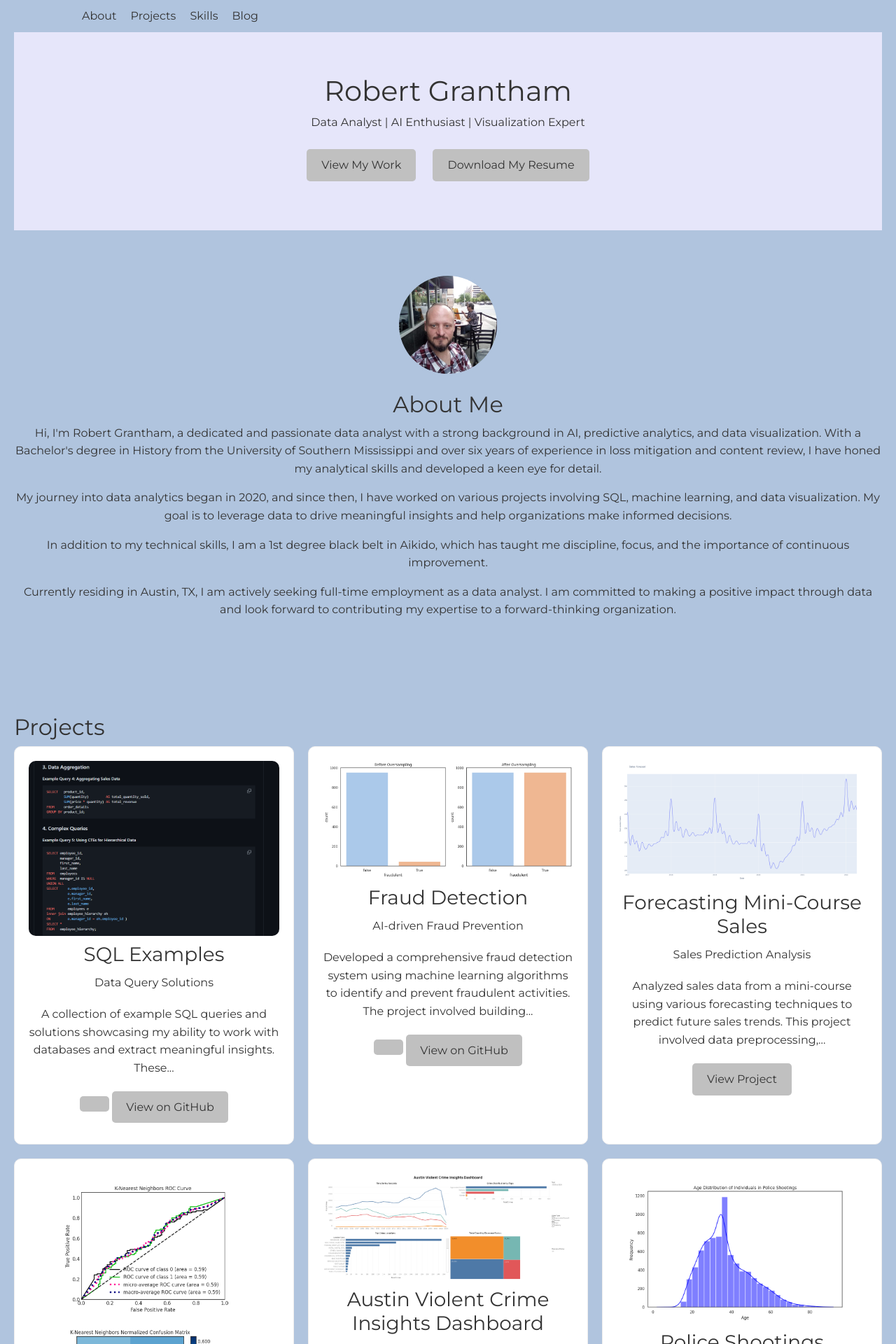
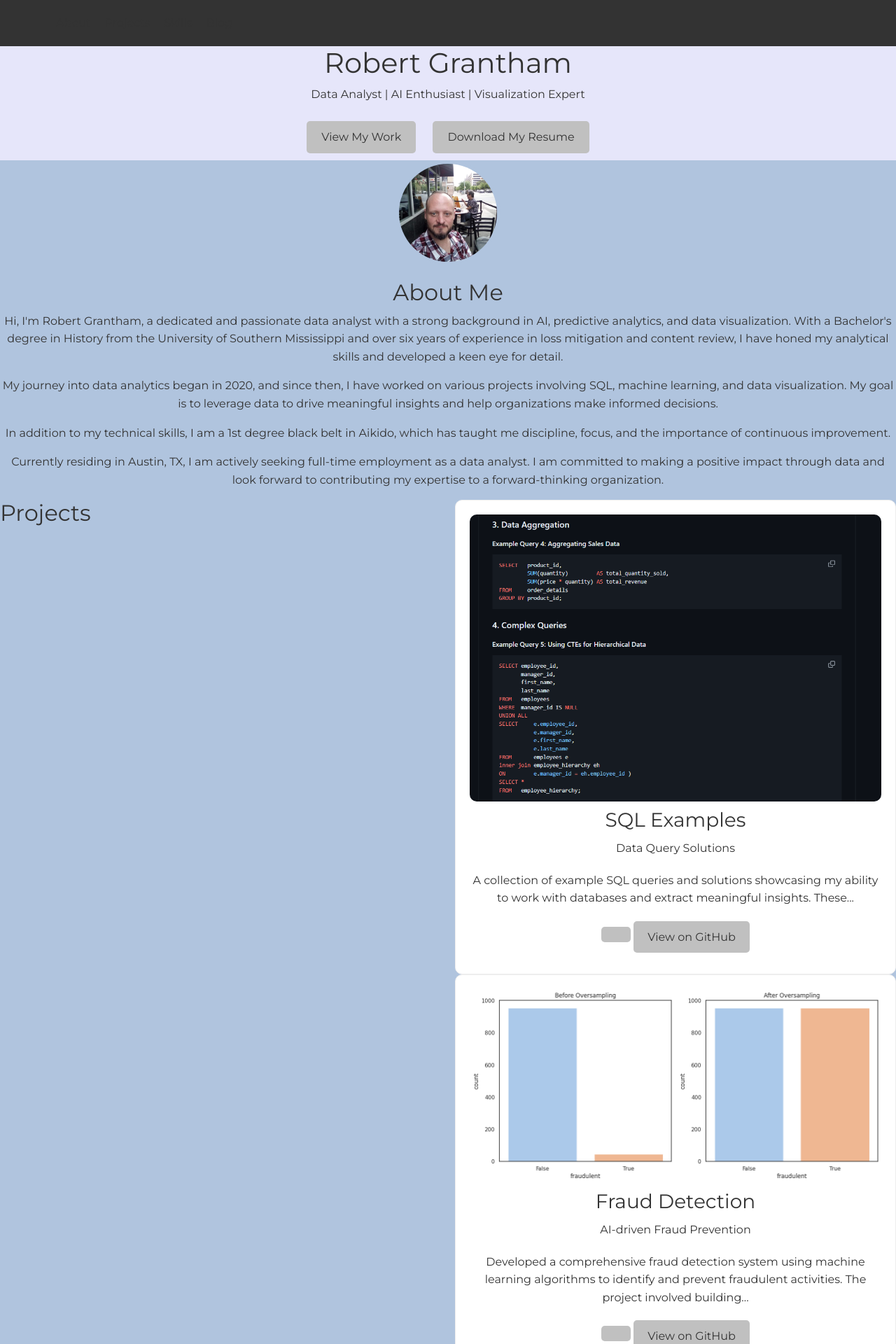
Before and after one commit to rgrantham82/rgrantham82.github.io, a Jekyll site: the page built from index.html, in a window 1280 px wide. Shown: the top 1920 px of the page at 70% size. Built offline with Jekyll 4.4.1, drawn with Linux system fonts in a browser that asks for light colours; nearby versions of some CDN libraries.

Commit message:
Update styles.css

```diff
--- a/assets/css/styles.css
+++ b/assets/css/styles.css
@@ -9,39 +9,25 @@
 body {
   font-family: 'Montserrat', sans-serif;
   line-height: 1.6;
-  margin: 0 20px;
   color: #333;
   background-color: var(--primary-color); /* Use serene sky blue as background */
 }
 
 /* Container */
 .container {
-  width: 90%;
-  max-width: 1200px;
-  margin: 0 auto;
+  width: 100%;
+  max-width: 1200px; /* Adjust maximum width for main content */
+  margin: 0 auto; /* Center align the container */
+  padding: 0 20px; /* Add padding inside the container if needed */
 }
 
-/* Hero Section */
-.hero {
-  background-color: var(--secondary-color); /* Lavender background */
-  color: #333; /* Adjust text color for readability */
-  padding: 60px 0;
-  text-align: center;
-}
-
-.hero .btn,
-.hero .resume-btn {
-  margin: 10px;
-  background-color: var(--accent-color); /* Silver button background */
-  color: #333;
-  padding: 10px 20px;
-  text-decoration: none;
-  border-radius: 5px;
-}
-
-.hero .btn:hover,
-.hero .resume-btn:hover {
-  background-color: #ff9900; /* Darker orange on hover */
+/* Header and Footer */
+header,
+footer {
+  width: 100%;
+  background-color: #333; /* Example background color */
+  color: #fff; /* Example text color */
+  padding: 10px 0; /* Add padding for header and footer */
 }
 
 /* Navbar */
@@ -111,9 +97,35 @@
   }
 }
 
+/* Sections */
+.section {
+  padding: 60px 0;
+}
+
+/* Hero Section */
+.hero {
+  background-color: var(--secondary-color); /* Lavender background */
+  color: #333; /* Adjust text color for readability */
+  text-align: center;
+}
+
+.hero .btn,
+.hero .resume-btn {
+  margin: 10px;
+  background-color: var(--accent-color); /* Silver button background */
+  color: #333;
+  padding: 10px 20px;
+  text-decoration: none;
+  border-radius: 5px;
+}
+
+.hero .btn:hover,
+.hero .resume-btn:hover {
+  background-color: #ff9900; /* Darker orange on hover */
+}
+
 /* About Section */
 #about {
-  padding: 60px 0;
   text-align: center;
 }
 
@@ -138,10 +150,6 @@
 }
 
 /* Skills Section */
-#skills {
-  padding: 60px 0;
-}
-
 #skills ul {
   list-style: none;
   padding: 0;
@@ -154,12 +162,8 @@
 
 /* Projects Section */
 #projects {
-  padding: 60px 0;
-}
-
-.projects-container {
   display: grid;
-  grid-template-columns: repeat(3, 1fr);
+  grid-template-columns: repeat(auto-fit, minmax(300px, 1fr));
   gap: 20px;
 }
 
@@ -207,10 +211,6 @@
 }
 
 /* Blog Section */
-#blog {
-  padding: 60px 0;
-}
-
 #blog article {
   margin-bottom: 40px;
 }
@@ -225,23 +225,15 @@
 
 /* Footer */
 footer {
-    background-color: #333;
-    color: #fff;
   text-align: center;
   padding: 20px 0;
-}
-
-footer p {
-    margin: 0;
-    font-size: 14px; /* Adjust font size for better readability */
 }
 
 .social-icons {
   list-style: none;
   padding: 0;
-    margin: 10px 0 0; /* Adjust margin for better spacing */
   display: flex;
-    justify-content: center; /* Center align icons */
+  justify-content: center;
 }
 
 .social-icons li {
```
Lines whose indentation alone changed are shown as unchanged.
